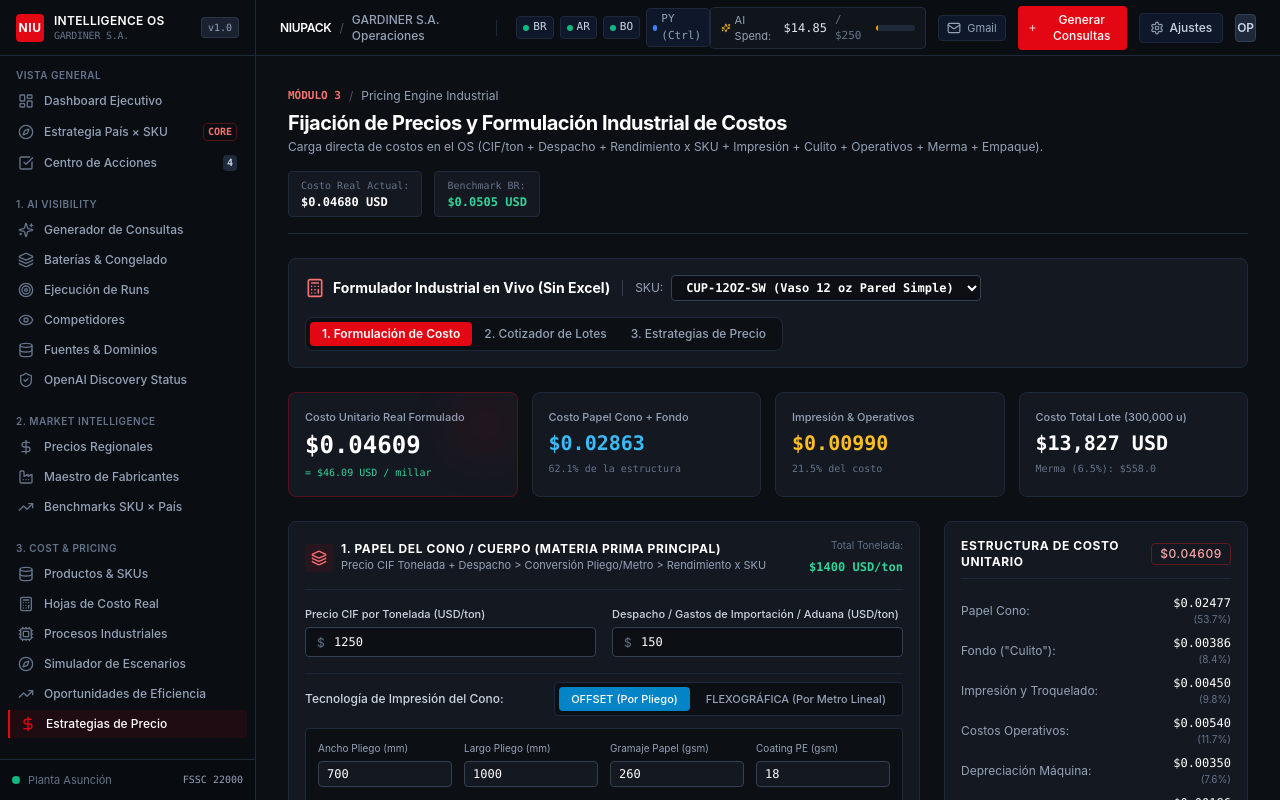
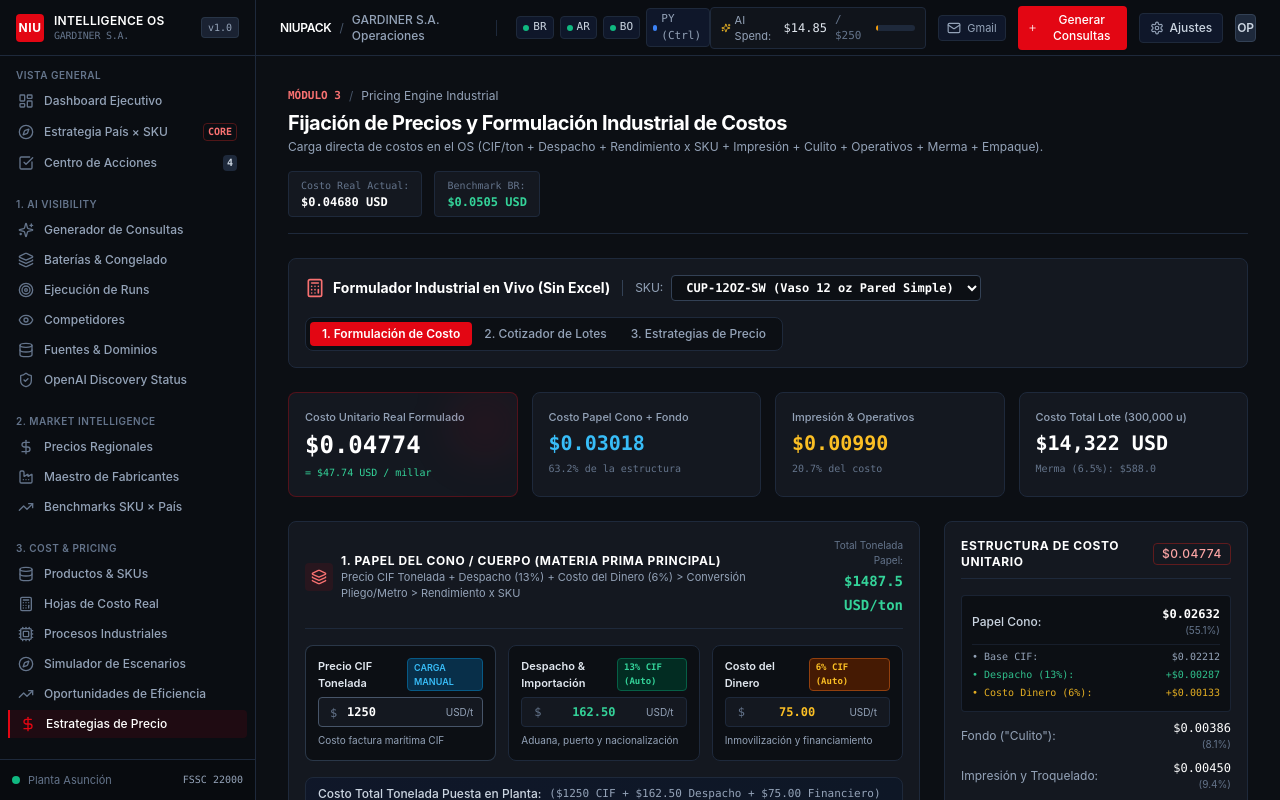
Before and after one commit to bjjrage/niupack, a Next.js app: page /cost/pricing in a window 1280 px wide. Built offline with nearby package versions, Linux system fonts and the light colour scheme.

Commit message:
feat: formular despacho 13% y costo del dinero 6% sobre costo CIF

```diff
--- a/src/app/api/cost/industrial/route.ts
+++ b/src/app/api/cost/industrial/route.ts
@@ -15,7 +15,10 @@ export async function GET(req: NextRequest) {
         sku,
         paper_formula: {
           cif_price_ton_usd: 1250,
-          customs_dispatch_ton_usd: 150,
+          customs_dispatch_percent: 13,
+          customs_dispatch_ton_usd: 162.50,
+          financial_cost_percent: 6,
+          financial_cost_ton_usd: 75.00,
           printing_method: 'OFFSET',
           sheet_width_mm: 700,
           sheet_height_mm: 1000,
--- a/src/components/cost/IndustrialCostCalculator.tsx
+++ b/src/components/cost/IndustrialCostCalculator.tsx
@@ -44,7 +44,8 @@ export function IndustrialCostCalculator({
 
   // Form State
   const [cifPriceTon, setCifPriceTon] = useState<number>(1250);
-  const [customsDispatchTon, setCustomsDispatchTon] = useState<number>(150);
+  const [customsDispatchPercent, setCustomsDispatchPercent] = useState<number>(13);
+  const [financialCostPercent, setFinancialCostPercent] = useState<number>(6);
   const [printingMethod, setPrintingMethod] = useState<'OFFSET' | 'FLEXO'>('OFFSET');
 
   // Offset fields
@@ -93,7 +94,8 @@ export function IndustrialCostCalculator({
         if (data.input) {
           const inp: IndustrialProductCostInput = data.input;
           setCifPriceTon(inp.paper_formula.cif_price_ton_usd || 1250);
-          setCustomsDispatchTon(inp.paper_formula.customs_dispatch_ton_usd || 150);
+          setCustomsDispatchPercent(inp.paper_formula.customs_dispatch_percent !== undefined ? inp.paper_formula.customs_dispatch_percent : 13);
+          setFinancialCostPercent(inp.paper_formula.financial_cost_percent !== undefined ? inp.paper_formula.financial_cost_percent : 6);
           setPrintingMethod(inp.paper_formula.printing_method || 'OFFSET');
           setSheetWidthMM(inp.paper_formula.sheet_width_mm || 700);
           setSheetHeightMM(inp.paper_formula.sheet_height_mm || 1000);
@@ -121,12 +123,21 @@ export function IndustrialCostCalculator({
     }
   };
 
+  // Automatic calculations from CIF
+  const numCif = Number(cifPriceTon) || 0;
+  const customsDispatchTon = Number((numCif * (customsDispatchPercent / 100)).toFixed(2));
+  const financialCostTon = Number((numCif * (financialCostPercent / 100)).toFixed(2));
+  const totalPaperTonEstimated = Number((numCif + customsDispatchTon + financialCostTon).toFixed(2));
+
   // Build current input object for real-time calculation
   const currentInput: IndustrialProductCostInput = {
     sku,
     paper_formula: {
-      cif_price_ton_usd: Number(cifPriceTon) || 0,
-      customs_dispatch_ton_usd: Number(customsDispatchTon) || 0,
+      cif_price_ton_usd: numCif,
+      customs_dispatch_percent: customsDispatchPercent,
+      customs_dispatch_ton_usd: customsDispatchTon,
+      financial_cost_percent: financialCostPercent,
+      financial_cost_ton_usd: financialCostTon,
       printing_method: printingMethod,
       sheet_width_mm: Number(sheetWidthMM) || 0,
       sheet_height_mm: Number(sheetHeightMM) || 0,
@@ -309,52 +320,103 @@ export function IndustrialCostCalculator({
                       1. Papel del Cono / Cuerpo (Materia Prima Principal)
                     </h3>
                     <p className="text-[11px] text-slate-400">
-                      Precio CIF Tonelada + Despacho &gt; Conversión Pliego/Metro &gt; Rendimiento x SKU
+                      Precio CIF Tonelada + Despacho (13%) + Costo del Dinero (6%) &gt; Conversión Pliego/Metro &gt; Rendimiento x SKU
                     </p>
                   </div>
                 </div>
 
                 <div className="text-right">
-                  <span className="text-[10px] text-slate-500 block">Total Tonelada:</span>
-                  <span className="font-mono text-xs font-bold text-emerald-400">
+                  <span className="text-[10px] text-slate-500 block">Total Tonelada Papel:</span>
+                  <span className="font-mono text-sm font-bold text-emerald-400">
                     ${breakdown.total_paper_ton_cost_usd} USD/ton
                   </span>
                 </div>
               </div>
 
-              {/* CIF + Despacho inputs */}
-              <div className="grid grid-cols-1 sm:grid-cols-2 gap-4">
-                <div>
-                  <label className="block text-[11px] font-medium text-slate-300 mb-1">
-                    Precio CIF por Tonelada (USD/ton)
-                  </label>
+              {/* CIF (Manual) + Despacho 13% (Auto) + Costo del Dinero 6% (Auto) */}
+              <div className="grid grid-cols-1 sm:grid-cols-3 gap-3">
+                {/* 1. CIF Input */}
+                <div className="bg-[#0c0f14] p-3 rounded-lg border border-slate-700/80">
+                  <div className="flex items-center justify-between mb-1.5">
+                    <label className="block text-[11px] font-semibold text-slate-200">
+                      Precio CIF Tonelada
+                    </label>
+                    <span className="text-[9px] bg-sky-950 text-sky-400 px-1.5 py-0.5 rounded border border-sky-800 font-semibold uppercase">
+                      Carga Manual
+                    </span>
+                  </div>
                   <div className="relative">
-                    <span className="absolute left-3 top-2 text-xs text-slate-500">$</span>
+                    <span className="absolute left-3 top-2 text-xs text-slate-500 font-mono">$</span>
                     <input
                       type="number"
                       step="any"
                       value={cifPriceTon}
                       onChange={(e) => setCifPriceTon(parseFloat(e.target.value) || 0)}
-                      className="w-full bg-[#0c0f14] border border-slate-700 rounded pl-7 pr-3 py-1.5 text-xs text-white font-mono"
+                      className="w-full bg-[#141820] border border-slate-600 rounded pl-7 pr-12 py-1.5 text-xs text-white font-mono font-bold focus:border-brand-500 focus:outline-none"
                     />
+                    <span className="absolute right-2.5 top-2 text-[10px] text-slate-400">USD/t</span>
                   </div>
+                  <span className="text-[10px] text-slate-400 block mt-1.5">
+                    Costo factura marítima CIF
+                  </span>
                 </div>
 
-                <div>
-                  <label className="block text-[11px] font-medium text-slate-300 mb-1">
-                    Despacho / Gastos de Importación / Aduana (USD/ton)
-                  </label>
-                  <div className="relative">
-                    <span className="absolute left-3 top-2 text-xs text-slate-500">$</span>
-                    <input
-                      type="number"
-                      step="any"
-                      value={customsDispatchTon}
-                      onChange={(e) => setCustomsDispatchTon(parseFloat(e.target.value) || 0)}
-                      className="w-full bg-[#0c0f14] border border-slate-700 rounded pl-7 pr-3 py-1.5 text-xs text-white font-mono"
-                    />
+                {/* 2. Despacho (13% CIF Auto) */}
+                <div className="bg-[#0c0f14] p-3 rounded-lg border border-slate-800">
+                  <div className="flex items-center justify-between mb-1.5">
+                    <label className="block text-[11px] font-semibold text-slate-200">
+                      Despacho & Importación
+                    </label>
+                    <span className="text-[9px] bg-emerald-950 text-emerald-400 px-1.5 py-0.5 rounded border border-emerald-800 font-mono font-semibold">
+                      13% CIF (Auto)
+                    </span>
                   </div>
+                  <div className="px-3 py-1.5 bg-[#141820] rounded border border-slate-800 flex items-center justify-between">
+                    <span className="text-xs text-slate-500 font-mono">$</span>
+                    <span className="text-xs font-bold font-mono text-emerald-400">
+                      {customsDispatchTon.toFixed(2)}
+                    </span>
+                    <span className="text-[10px] text-slate-400">USD/t</span>
+                  </div>
+                  <span className="text-[10px] text-slate-400 block mt-1.5">
+                    Aduana, puerto y nacionalización
+                  </span>
                 </div>
+
+                {/* 3. Costo del Dinero (6% CIF Auto) */}
+                <div className="bg-[#0c0f14] p-3 rounded-lg border border-slate-800">
+                  <div className="flex items-center justify-between mb-1.5">
+                    <label className="block text-[11px] font-semibold text-slate-200">
+                      Costo del Dinero
+                    </label>
+                    <span className="text-[9px] bg-amber-950 text-amber-400 px-1.5 py-0.5 rounded border border-amber-800 font-mono font-semibold">
+                      6% CIF (Auto)
+                    </span>
+                  </div>
+                  <div className="px-3 py-1.5 bg-[#141820] rounded border border-slate-800 flex items-center justify-between">
+                    <span className="text-xs text-slate-500 font-mono">$</span>
+                    <span className="text-xs font-bold font-mono text-amber-400">
+                      {financialCostTon.toFixed(2)}
+                    </span>
+                    <span className="text-[10px] text-slate-400">USD/t</span>
+                  </div>
+                  <span className="text-[10px] text-slate-400 block mt-1.5">
+                    Inmovilización y financiamiento
+                  </span>
+                </div>
+              </div>
+
+              {/* Total Tonelada Formula Bar */}
+              <div className="flex flex-wrap items-center justify-between px-3 py-2 bg-gradient-to-r from-slate-900/90 to-[#0e1726] rounded-lg border border-slate-800 text-xs">
+                <div className="flex items-center gap-2">
+                  <span className="text-slate-300 font-medium">Costo Total Tonelada Puesta en Planta:</span>
+                  <span className="text-[11px] text-slate-400 font-mono">
+                    (${numCif} CIF + ${customsDispatchTon.toFixed(2)} Despacho + ${financialCostTon.toFixed(2)} Financiero)
+                  </span>
+                </div>
+                <span className="font-mono text-xs font-bold text-emerald-400">
+                  = ${breakdown.total_paper_ton_cost_usd} USD/ton
+                </span>
               </div>
 
               {/* Offset vs Flexo Switch */}
@@ -704,11 +766,27 @@ export function IndustrialCostCalculator({
               </h4>
 
               <div className="space-y-2 text-xs">
-                <div className="flex items-center justify-between">
-                  <span className="text-slate-400">Papel Cono:</span>
-                  <div className="text-right">
-                    <span className="font-mono text-white">${breakdown.cost_paper_cone_usd.toFixed(5)}</span>
-                    <span className="text-[10px] text-slate-500 block">({breakdown.share_paper_cone_percent}%)</span>
+                <div className="bg-[#0c0f14] p-2.5 rounded border border-slate-800/80 space-y-1.5">
+                  <div className="flex items-center justify-between">
+                    <span className="text-slate-300 font-medium">Papel Cono:</span>
+                    <div className="text-right">
+                      <span className="font-mono text-white font-bold">${breakdown.cost_paper_cone_usd.toFixed(5)}</span>
+                      <span className="text-[10px] text-slate-500 block">({breakdown.share_paper_cone_percent}%)</span>
+                    </div>
+                  </div>
+                  <div className="pt-1 border-t border-slate-800/60 space-y-0.5 text-[10px] font-mono text-slate-400">
+                    <div className="flex justify-between">
+                      <span className="text-slate-400">• Base CIF:</span>
+                      <span>${Math.max(0, breakdown.cost_paper_cone_usd - (breakdown.cost_dispatch_usd || 0) - (breakdown.cost_financial_usd || 0)).toFixed(5)}</span>
+                    </div>
+                    <div className="flex justify-between text-emerald-400/90">
+                      <span>• Despacho (13%):</span>
+                      <span>+${(breakdown.cost_dispatch_usd || 0).toFixed(5)}</span>
+                    </div>
+                    <div className="flex justify-between text-amber-400/90">
+                      <span>• Costo Dinero (6%):</span>
+                      <span>+${(breakdown.cost_financial_usd || 0).toFixed(5)}</span>
+                    </div>
                   </div>
                 </div>
 
@@ -876,8 +954,8 @@ export function IndustrialCostCalculator({
                 onChange={(e) => setCifPriceTon(parseFloat(e.target.value) || 0)}
                 className="w-full bg-[#0c0f14] border border-slate-700 rounded px-3 py-2 text-sm text-white font-mono"
               />
-              <span className="text-[10px] text-slate-500 block mt-1">
-                + Despacho: ${customsDispatchTon} USD/ton
+              <span className="text-[10px] text-slate-400 block mt-1 font-mono">
+                + Despacho (13%): ${customsDispatchTon} | + Costo Dinero (6%): ${financialCostTon} = ${breakdown.total_paper_ton_cost_usd} USD/t
               </span>
             </div>
           </div>
--- a/src/lib/engines/industrial-cost-engine.ts
+++ b/src/lib/engines/industrial-cost-engine.ts
@@ -23,9 +23,16 @@ export class IndustrialCostEngine {
       batch_size,
     } = input;
 
-    // 1. Total Costo por Tonelada de Papel = CIF + Despacho
+    // 1. Total Costo por Tonelada de Papel = CIF + Despacho (13% del CIF) + Costo del Dinero (6% del CIF)
+    const cifPrice = Number(pf.cif_price_ton_usd || 0);
+    const customsPercent = pf.customs_dispatch_percent !== undefined ? pf.customs_dispatch_percent : 13;
+    const financialPercent = pf.financial_cost_percent !== undefined ? pf.financial_cost_percent : 6;
+
+    const customs_dispatch_ton_usd = Number((cifPrice * (customsPercent / 100)).toFixed(2));
+    const financial_cost_ton_usd = Number((cifPrice * (financialPercent / 100)).toFixed(2));
+
     const total_paper_ton_cost_usd = Number(
-      (Number(pf.cif_price_ton_usd || 0) + Number(pf.customs_dispatch_ton_usd || 0)).toFixed(2)
+      (cifPrice + customs_dispatch_ton_usd + financial_cost_ton_usd).toFixed(2)
     );
 
     let cost_paper_cone_usd = 0;
@@ -112,6 +119,14 @@ export class IndustrialCostEngine {
     const calcShare = (itemCost: number) =>
       true_unit_cost_usd > 0 ? Number(((itemCost / true_unit_cost_usd) * 100).toFixed(1)) : 0;
 
+    const cost_dispatch_usd = total_paper_ton_cost_usd > 0
+      ? Number(((customs_dispatch_ton_usd / total_paper_ton_cost_usd) * cost_paper_cone_usd).toFixed(5))
+      : 0;
+
+    const cost_financial_usd = total_paper_ton_cost_usd > 0
+      ? Number(((financial_cost_ton_usd / total_paper_ton_cost_usd) * cost_paper_cone_usd).toFixed(5))
+      : 0;
+
     return {
       cost_paper_cone_usd: Number(cost_paper_cone_usd.toFixed(5)),
       cost_bottom_usd,
@@ -123,6 +138,10 @@ export class IndustrialCostEngine {
       true_unit_cost_usd,
       batch_total_cost_usd,
       total_paper_ton_cost_usd,
+      customs_dispatch_ton_usd,
+      financial_cost_ton_usd,
+      cost_dispatch_usd,
+      cost_financial_usd,
       price_per_sheet_usd: price_per_sheet_usd ? Number(price_per_sheet_usd.toFixed(4)) : undefined,
       price_per_linear_meter_usd: price_per_linear_meter_usd
         ? Number(price_per_linear_meter_usd.toFixed(4))
@@ -147,7 +166,7 @@ export class IndustrialCostEngine {
         id: `ic-paper-cone`,
         cost_sheet_id: sheetId,
         category: 'papel' as const,
-        name: 'Papel Cuerpo/Cono (CIF + Despacho + Rendimiento)',
+        name: 'Papel Cuerpo/Cono (CIF + Despacho 13% + Costo Dinero 6%)',
         component_type: 'VARIABLE' as const,
         basis: 'PER_UNIT' as const,
         rate_usd: breakdown.cost_paper_cone_usd,
```
Also changed, not shown: src/lib/db/seed-data.ts (+16 -4 lines), src/types/index.ts (+8 -1 lines), 1 other file (tests, documents, lock files or other folders).
